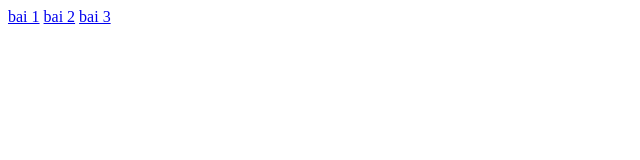
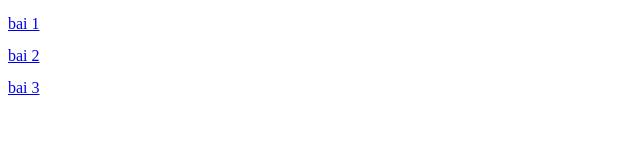
Before and after one commit to hoang28092002a/f8-fullstack-k6, a plain HTML site: page index.html in a window 1280 px wide. Shown: the whole page, without its empty margins (0-640 px from the left). Drawn offline with Linux system fonts and the light colour scheme.

Commit message:
nop bai tap ngay 1

```diff
--- a/index.html
+++ b/index.html
@@ -5,9 +5,23 @@
     <meta name="viewport" content="width=device-width, initial-scale=1.0">
     <title>Document</title>
 </head>
+<style>
+    * {
+        line-height: 2;
+    }
+</style>
 <body>
-    <a href="./day-1/bai1.html">bai 1</a>
-    <a href="./day-1/bai2.html">bai 2</a>
-    <a href="./day-1/bai3.html">bai 3</a>
+    <div class="content">
+        <a href="./day-1/bai1.html">bai 1</a>
+    </div>
+    <div class="content">
+        <a href="./day-1/bai2.html">bai 2</a>
+    </div>
+
+    <div class="content">
+        <a href="./day-1/bai3.html">bai 3</a>
+    </div>
+
+
 </body>
 </html>
```
